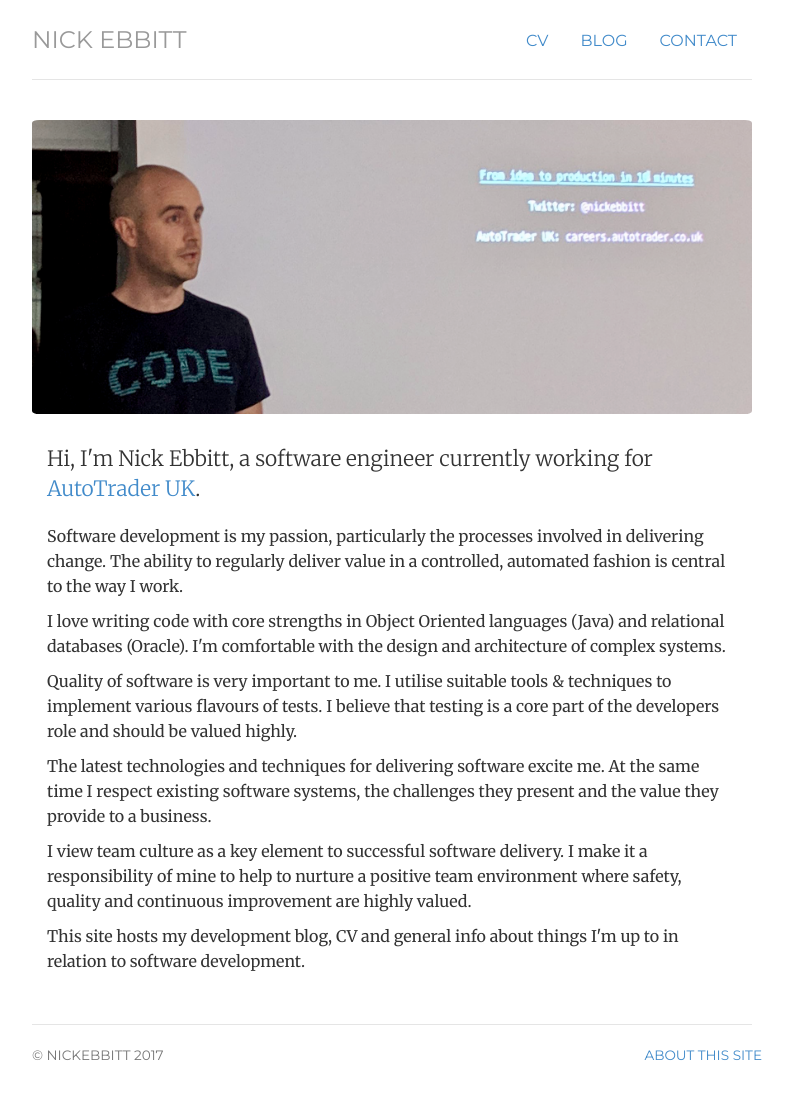
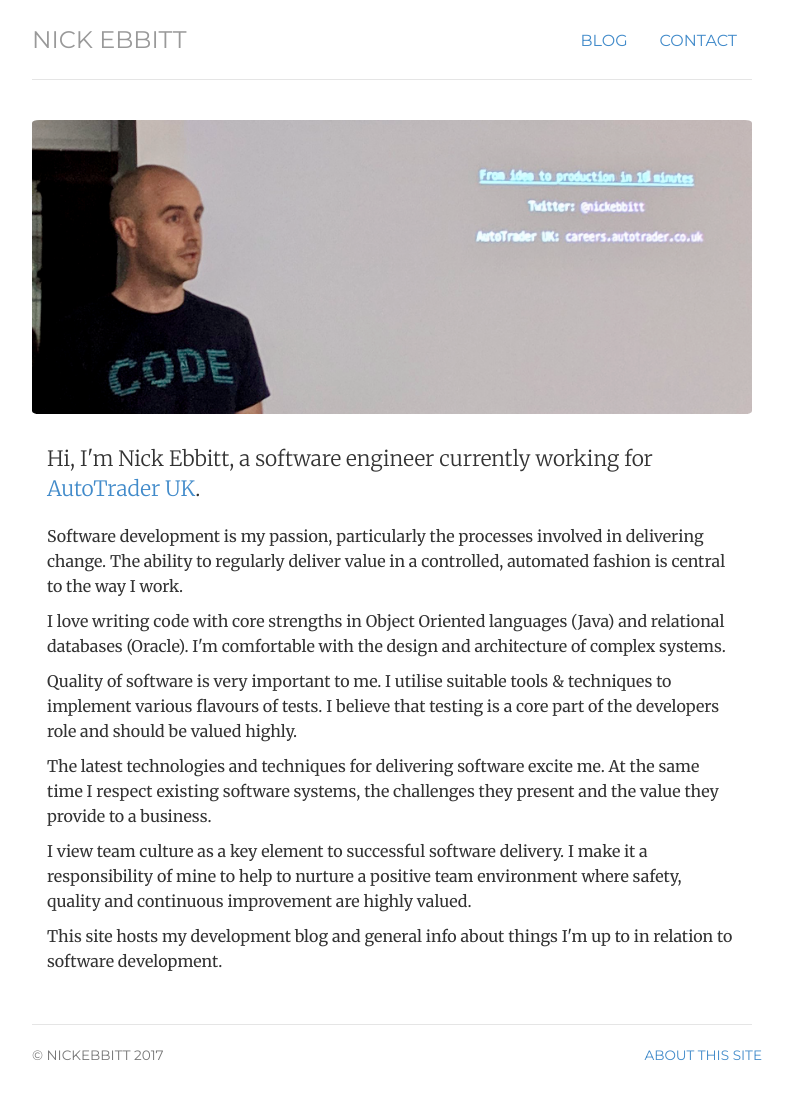
Before and after one commit to nickebbitt/nickebbitt.github.io, a Jekyll site: the page built from index.html, in a window 1280 px wide. Shown: the whole page, without its empty margins (248-1041 px from the left). Built offline with Jekyll 4.4.1, drawn with Linux system fonts in a browser that asks for light colours.

Commit message:
Remove CV

```diff
--- a/_includes/header.html
+++ b/_includes/header.html
@@ -1,6 +1,5 @@
 <div class="header">
 	<ul class="nav nav-pills pull-right">
-		<li class="{{ page.cv }}"><a href="/cv" title="CV">CV</a></li>
 		<li class="{{ page.blog }}"><a href="/blog" title="Blog">Blog</a></li>
 		<li class="{{ page.contact }}"><a href="/contact" title="Contact">Contact</a></li>
 	</ul>
--- a/contact/index.html
+++ b/contact/index.html
@@ -1,8 +1,6 @@
 ---
 layout: default
 title: Contact
-cv: passive
-projects: passive
 blog: passive
 contact: active
 description: Contact information for Nick Ebbitt, a Software Engineer living and working in Manchester, UK.
--- a/css/style.css
+++ b/css/style.css
@@ -39,7 +39,7 @@ ul.listposts { margin: 0 auto; }
 ul.listposts li {line-height: 30px; }
 
 /* Post */
-.post, .contact, .about, .error, .swatches { width: 85%; margin: 0 auto; line-height: 26px; }
+.post, .contact, .about-site, .error, .swatches { width: 85%; margin: 0 auto; line-height: 26px; }
 .post h2.date, .swatch-log h2.date { font-size: 24.5px; font-weight: 300; font-style: italic; }
 
 /* Swatches */
@@ -55,16 +55,7 @@ ul.swatch li:first-child { webkit-border-top-left-radius: 9px; -webkit-border-bo
 .swatch-log p { font-size: 14px; clear: left; margin-top: 10px; font-family: 'Montserrat', Helvetica, sans-serif; text-transform: uppercase; }
 .clear { clear: both; height: 20px; }
 
-/* CV */
-.cv {line-height: 23px; width: 90%; margin: 0 auto;}
-.cv li { line-height: 23px; }
-.cv h2 { font-size: 26.5px; }
-.cv h1 { font-size: 32.5px; }
-.panel-heading {
-    cursor: pointer;
-}
-
-.posts, .contact, .about, .cv, .error, .swatches { margin-bottom: 30px; }
+.posts, .contact, .about, .error, .swatches { margin-bottom: 30px; }
 
 /* Contact */
 iframe {font-family: 'Merriweather', Georgia, Times; font-size: 16px;}
--- a/index.html
+++ b/index.html
@@ -14,7 +13,7 @@ description: Nick Ebbitt is a Software Engineer living and working in Manchester
 
 		{% include bio.html %}
 
-      <p>This site hosts my development blog, CV and general info about things I'm up to in relation to software development.</p>
+      <p>This site hosts my development blog and general info about things I'm up to in relation to software development.</p>
    </div>
 </div>
 <!-- </div> -->
```
Also changed, not shown: other parts of index.html (+1 -2 lines), cv/index.html (deleted, +0 -163 lines).
